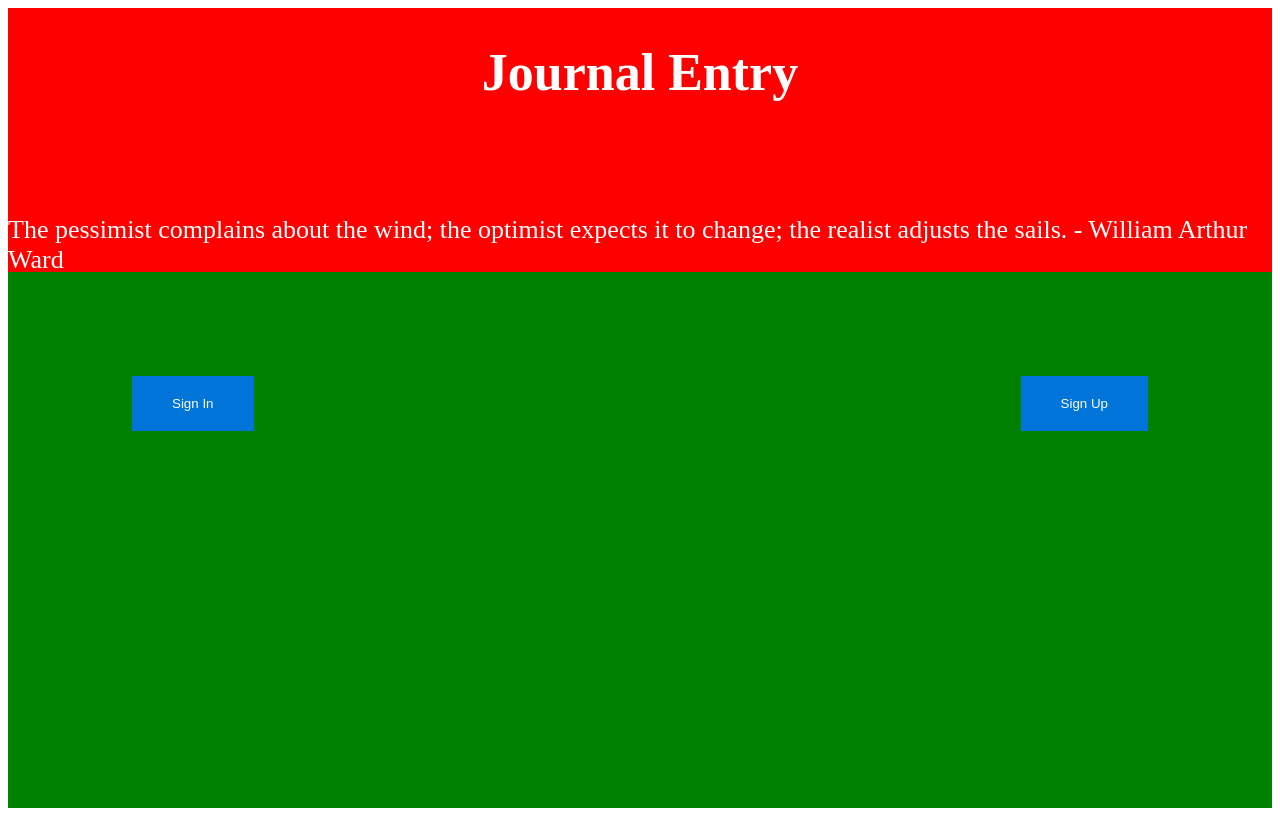
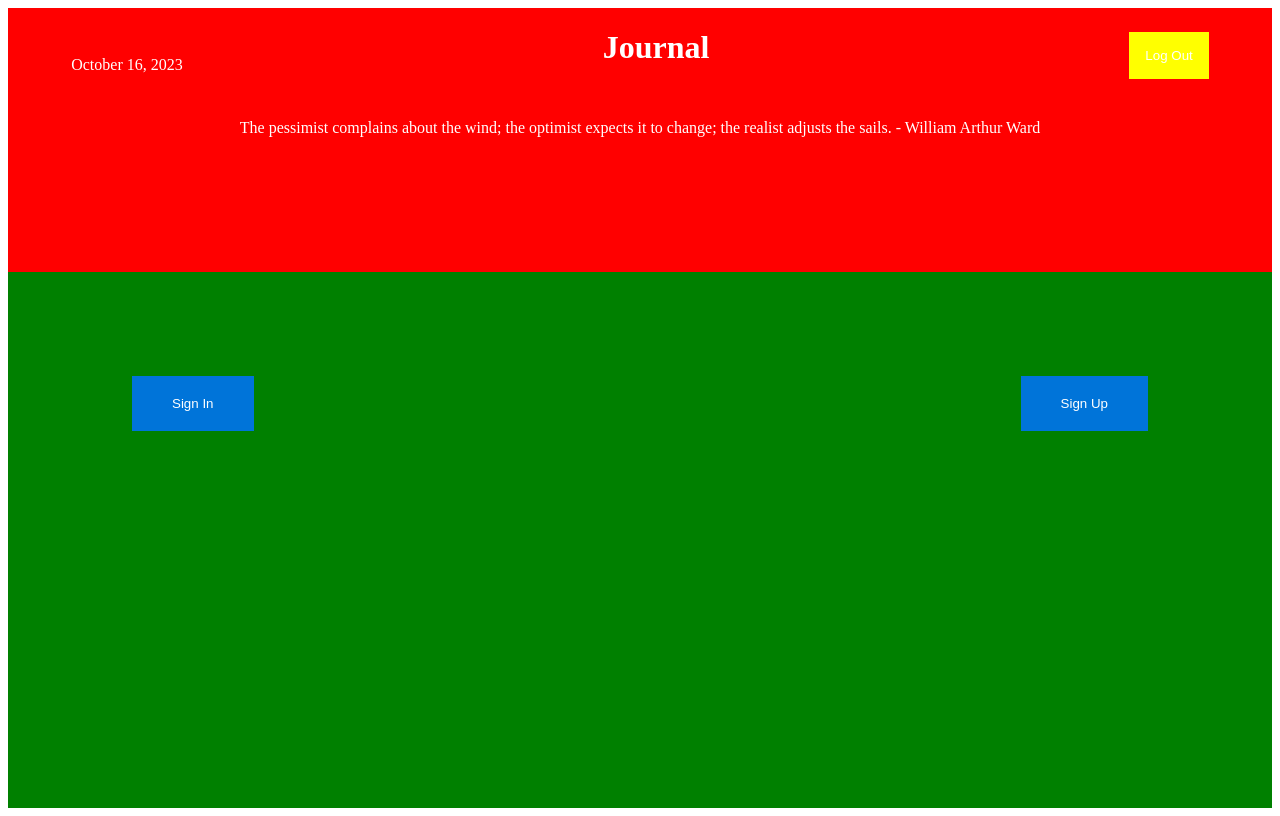
Before and after one commit to Eugenepython/journal, a React (Vite) app in the folder FrontendClient/: page / in a window 1280 px wide. Built offline with nearby package versions, Linux system fonts and the light colour scheme; no server answers.

Commit message:
hard drive change

```diff
--- a/FrontendClient/src/Components/Header.jsx
+++ b/FrontendClient/src/Components/Header.jsx
@@ -6,6 +6,10 @@ import { signInContext } from "../Components/MyContexts";
 const now = new Date();
 const startOfYear = new Date(now.getFullYear(), 0, 0);
 const dayOfYear = Math.floor((now - startOfYear) / 86400000);
+
+const options = { year: 'numeric', month: 'long', day: 'numeric' };
+const formattedDate = new Intl.DateTimeFormat('en-US', options).format(now);
+
 
  const randomNumber = Math.floor(Math.random() * stoicGratitudeEnthusiasmQuotes.length);
 
@@ -39,9 +43,16 @@ console.log(journalWriter)
   return (
     <>
     <div className = 'header'>
-    <h1>Journal Entry</h1>
-    <p>{journalWriter}</p>
-    <p>{quote}</p>
+        <div className = 'title'>
+            <div className = 'dateAndName'>
+                <p>{journalWriter}</p>
+                <p>{formattedDate}</p>
+            </div>
+        <h1>Journal</h1>
+        <button className = 'logOut'>Log Out</button>
+        </div>
+
+        <p>{quote}</p>
 
     </div>
     </>
--- a/FrontendClient/src/index.css
+++ b/FrontendClient/src/index.css
@@ -7,18 +7,7 @@
   min-height: 100vh;
 }
 
-.header, .plan, .recap {
-  display: flex;
-  flex-direction: column;
-  align-items: center;
-  font-size: calc(10px + 2vmin);
-  color: white;
-  flex: 1;
-  width: 100%;
-  overflow: auto;
-  max-height: 33vh;
-  min-height: 33vh;
-}
+
 
 .header {
   background-color: red;
@@ -97,3 +86,40 @@
   border: none;
   text-align: center;
 }
+
+.header, .plan, .recap {
+  display: flex;
+  flex-direction: column;
+  align-items: center;
+  font-size: 1rem;
+  color: white;
+  flex: 1;
+  width: 100%;
+  overflow: auto;
+  max-height: 33vh;
+  min-height: 33vh;
+}
+
+.title {
+  display: flex;
+  flex-direction: row;
+  justify-content: space-between;
+  border-color: black;
+  width: 90%;
+}
+
+.logOut{
+  background-color: yellow;
+  color: white;
+  border: none;
+  padding: 1rem;
+  cursor: pointer;
+  margin-right: 0;
+  margin-top: 1.5rem;
+  margin-bottom: 1.5rem;
+}
+
+.dateAndName{
+  display: flex;
+  flex-direction: column;
+}
```
